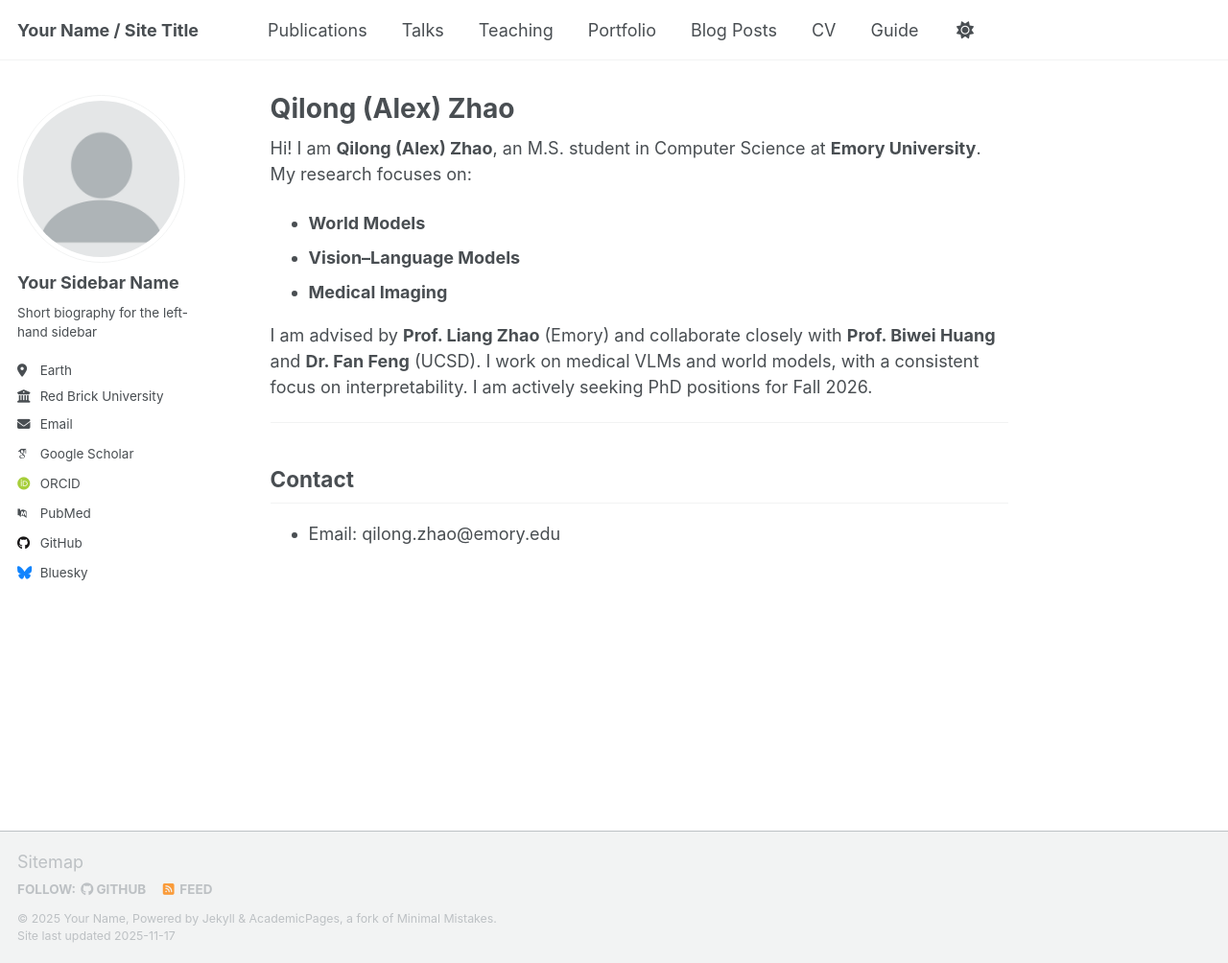
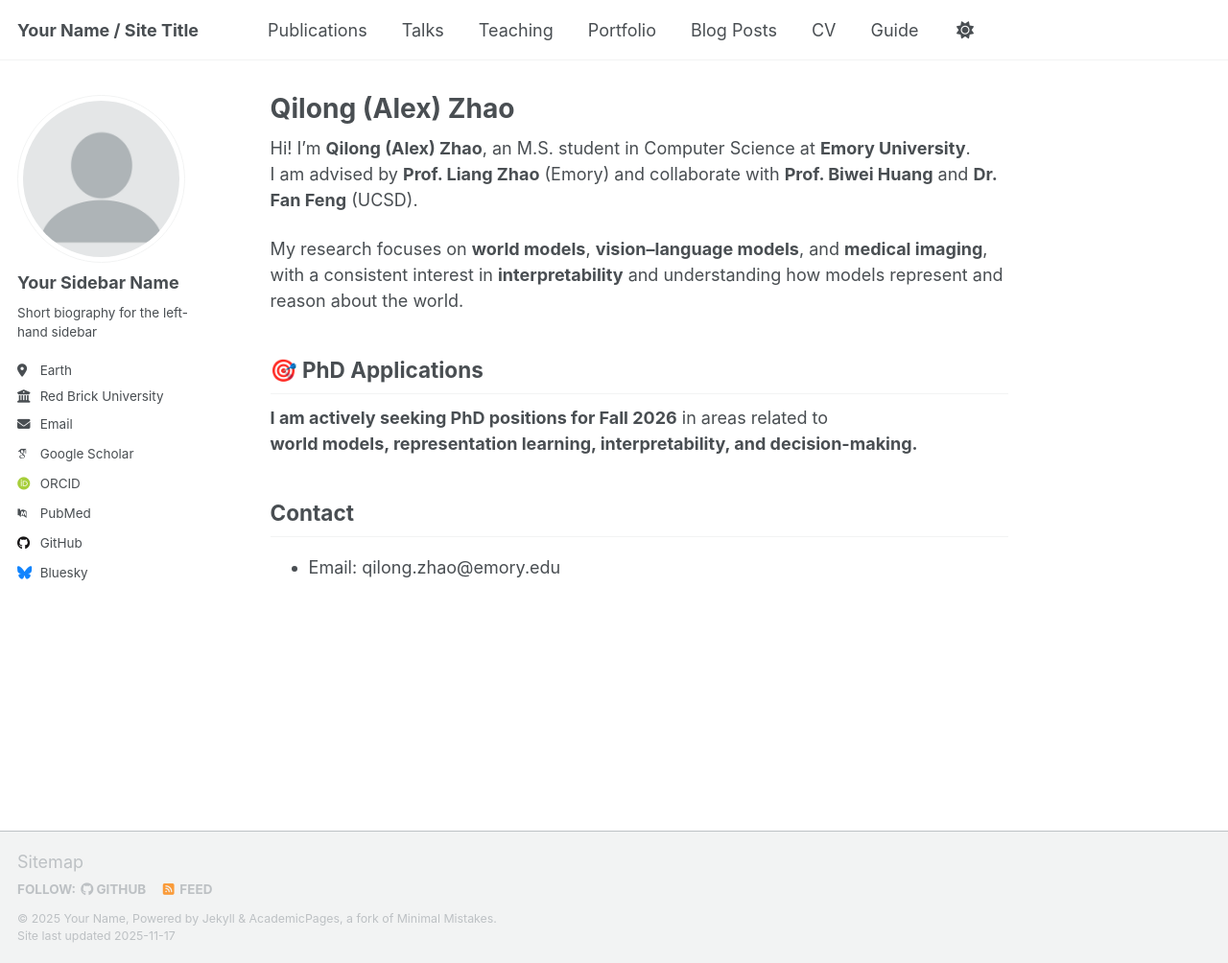
Before and after one commit to AlexQilong/alexqilong.github.io, a Jekyll site: the page built from _pages/about.md, in a window 1280 px wide and 1004 px high. Shown: the whole window at 96% size. Built offline with Jekyll 4.4.1, drawn with Linux system fonts in a browser that asks for light colours; some web fonts are replaced; a script that is not in the unit is left out.

Commit message:
Update about.md

```diff
--- a/_pages/about.md
+++ b/_pages/about.md
@@ -2,21 +2,16 @@
 permalink: /
 title: "Qilong (Alex) Zhao"
 author_profile: true
-
 ---
 
-Hi! I am **Qilong (Alex) Zhao**, an M.S. student in Computer Science at **Emory University**.
-My research focuses on:
+Hi! I'm **Qilong (Alex) Zhao**, an M.S. student in Computer Science at **Emory University**.
+I am advised by **Prof. Liang Zhao** (Emory) and collaborate with **Prof. Biwei Huang** and **Dr. Fan Feng** (UCSD).
 
-- **World Models**
-- **Vision–Language Models**
-- **Medical Imaging**
+My research focuses on **world models**, **vision–language models**, and **medical imaging**, with a consistent interest in **interpretability** and understanding how models represent and reason about the world.
 
-I am advised by **Prof. Liang Zhao** (Emory) and collaborate closely with **Prof. Biwei Huang** and **Dr. Fan Feng** (UCSD).
-I work on medical VLMs and world models, with a consistent focus on interpretability.
-I am actively seeking PhD positions for Fall 2026.
-
----
+## 🎯 PhD Applications
+**I am actively seeking PhD positions for Fall 2026** in areas related to
+**world models, representation learning, interpretability, and decision-making.**
 
 ## Contact
 - Email: qilong.zhao@emory.edu
```
